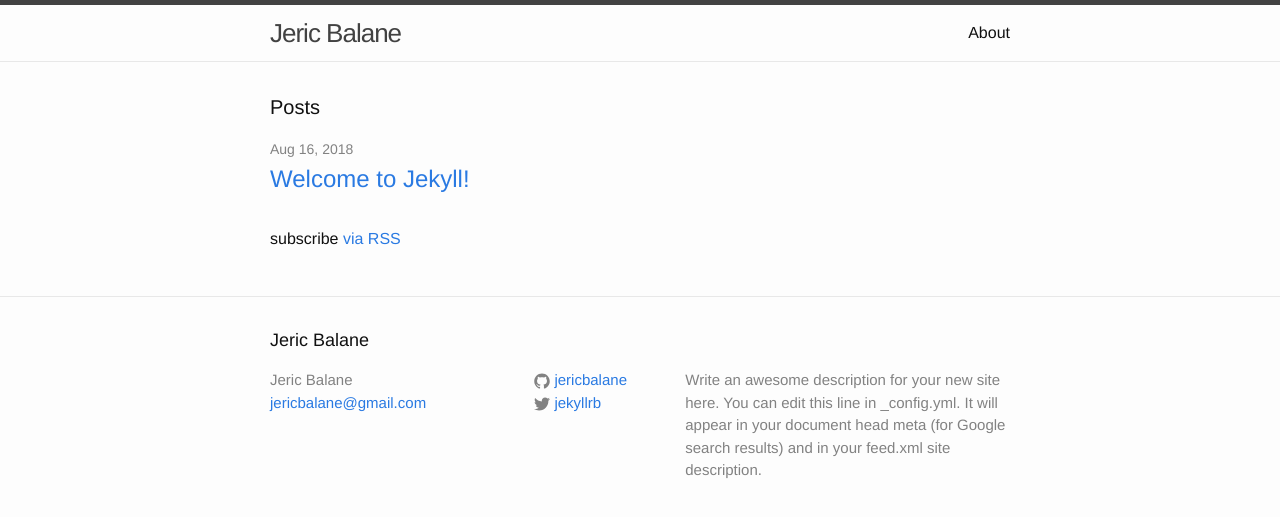
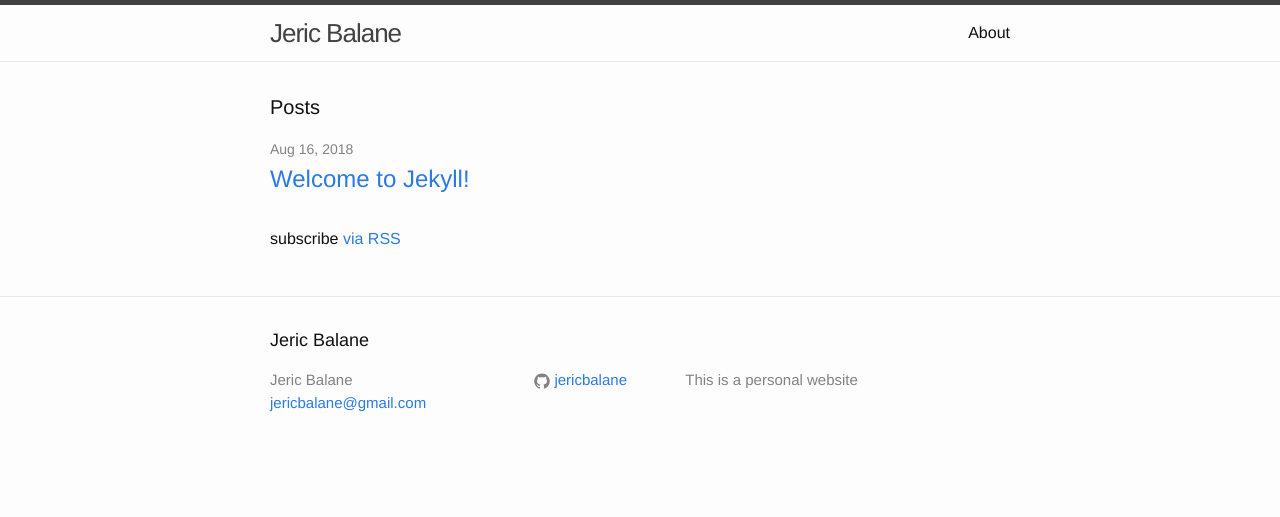
Before and after one commit to jericbalane/jericbalane.github.io, a Jekyll site: the page built from index.html, in a window 1280 px wide. Shown: the top 517 px of the page. Built offline with Jekyll 4.4.1, drawn with Linux system fonts in a browser that asks for light colours.

Commit message:
Update _config.yml

```diff
--- a/_config.yml
+++ b/_config.yml
@@ -9,12 +9,10 @@
 title: Jeric Balane
 email: jericbalane@gmail.com
 description: > # this means to ignore newlines until "baseurl:"
-  Write an awesome description for your new site here. You can edit this
-  line in _config.yml. It will appear in your document head meta (for
-  Google search results) and in your feed.xml site description.
+  This is a personal website
 baseurl: "" # the subpath of your site, e.g. /blog
-url: "http://yourdomain.com" # the base hostname & protocol for your site
-twitter_username: jekyllrb
+url: "http://www.jericbalane.com" # the base hostname & protocol for your site
+#twitter_username: jekyllrb
 github_username:  jericbalane
 
 # Build settings
```
